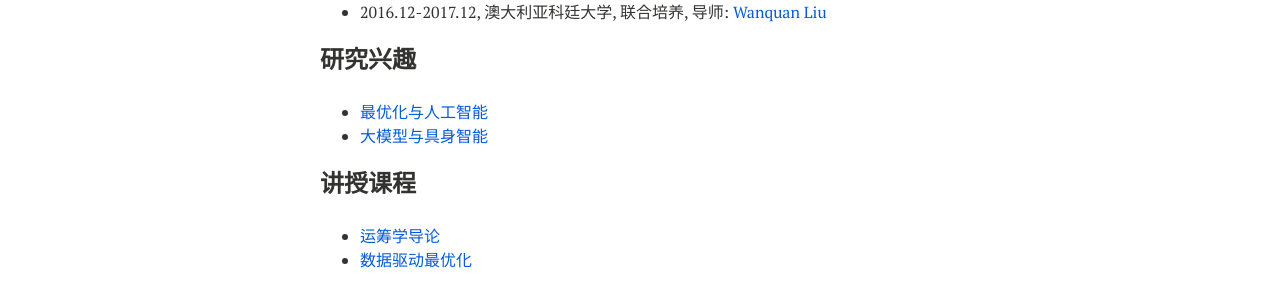
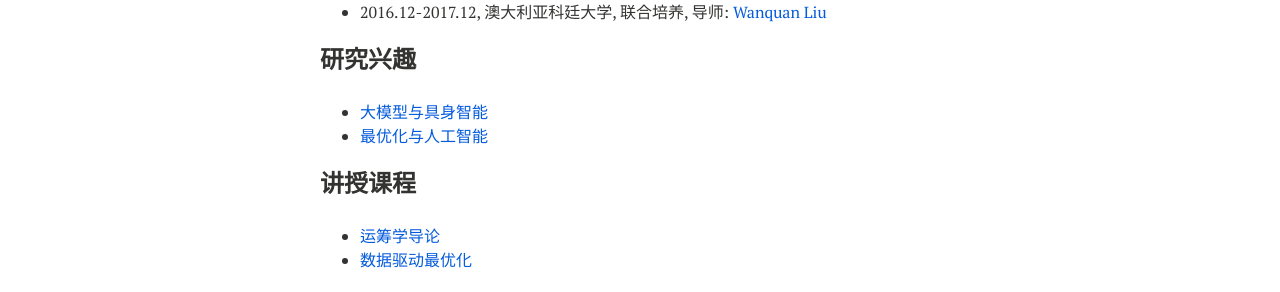
Before and after one commit to xianchaoxiu/xianchaoxiu.github.io, a Jekyll site: the page built from chinese/index.md, in a window 1280 px wide. Shown: the part 423-715 px from the top of the page. Built offline with Jekyll 4.4.1, drawn with Linux system fonts in a browser that asks for light colours; nearby versions of some CDN libraries.

Commit message:
Update index.md

```diff
--- a/chinese/index.md
+++ b/chinese/index.md
@@ -23,8 +23,8 @@ share: false
 
 
 ### 研究兴趣
+* <a href="https://xianchaoxiu.github.io/chinese/research/VLA/" class="textlink" target="_blank"> 大模型与具身智能 </a><br>
 * <a href="https://xianchaoxiu.github.io/chinese/research/OPT/" class="textlink" target="_blank"> 最优化与人工智能 </a><br>
-* <a href="https://xianchaoxiu.github.io/chinese/research/VLA/" class="textlink" target="_blank"> 大模型与具身智能 </a><br>
 
 
 ### 讲授课程
```
